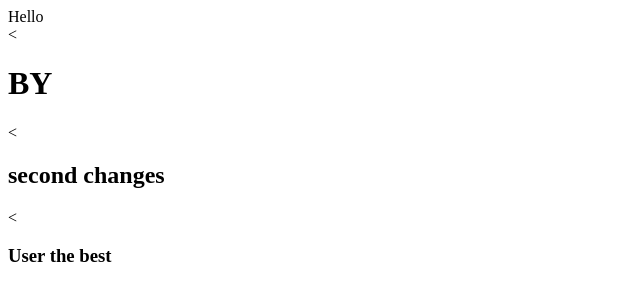
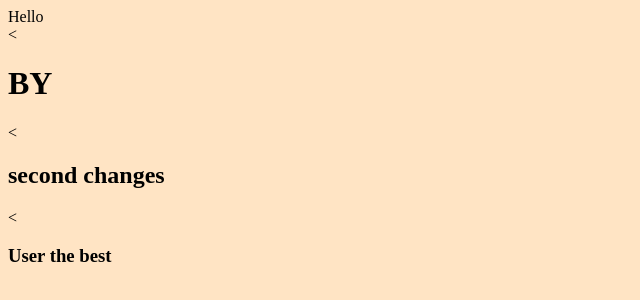
Before and after one commit to FursenkoAlex/test_repo, a plain HTML site: page index.html in a window 1280 px wide. Shown: the whole page, without its empty margins (0-640 px from the left). Drawn offline with Linux system fonts and the light colour scheme.

Commit message:
add style css

```diff
--- a/index.html
+++ b/index.html
@@ -3,6 +3,7 @@
 <head>
     <meta charset="UTF-8" />
     <title>Document</title>
+    <link href="style.css" rel="stylesheet">
 </head>
 <body>
    <div>Hello</div>
--- /dev/null
+++ b/style.css
@@ -0,0 +1,3 @@
+body {
+    background-color: bisque;
+}
```
